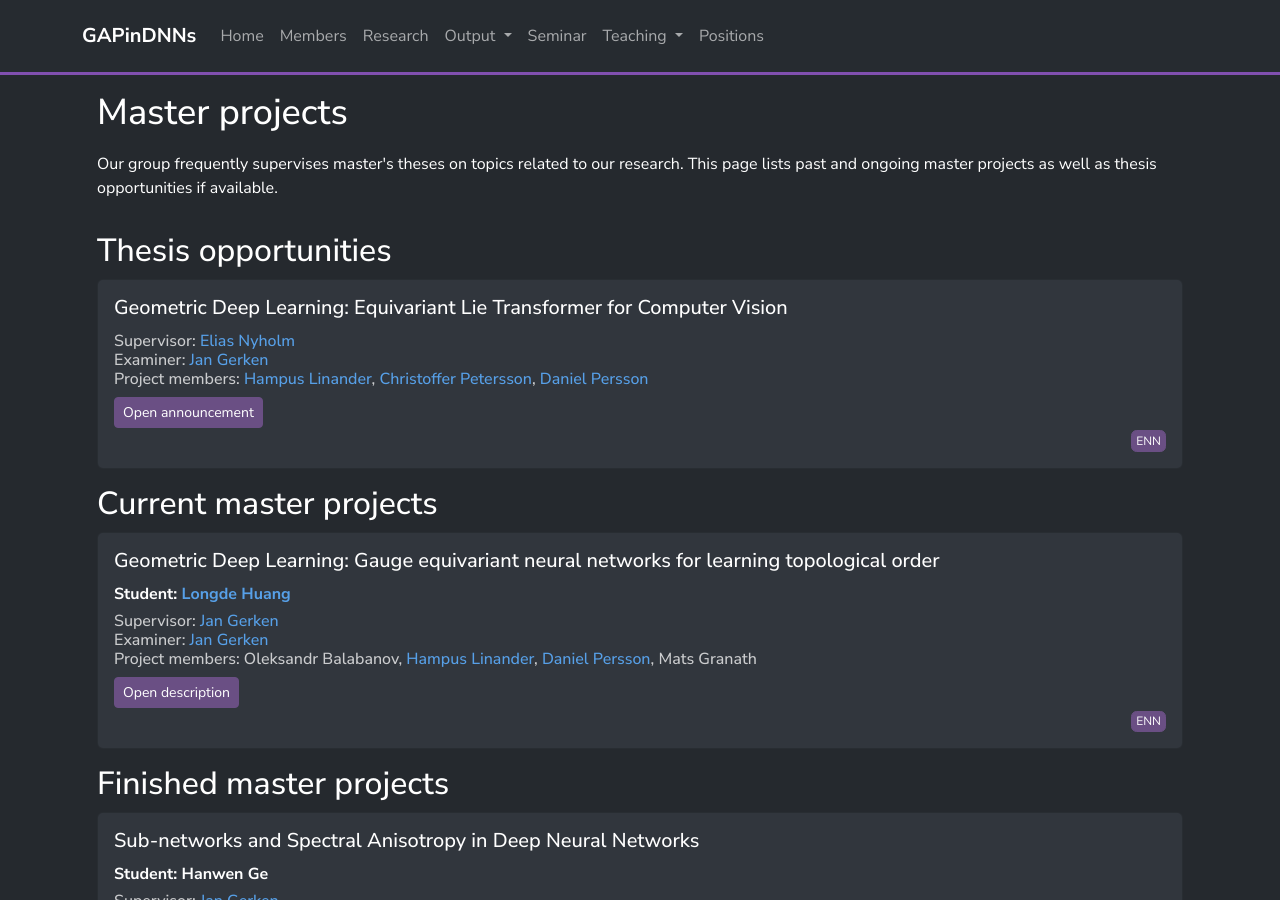
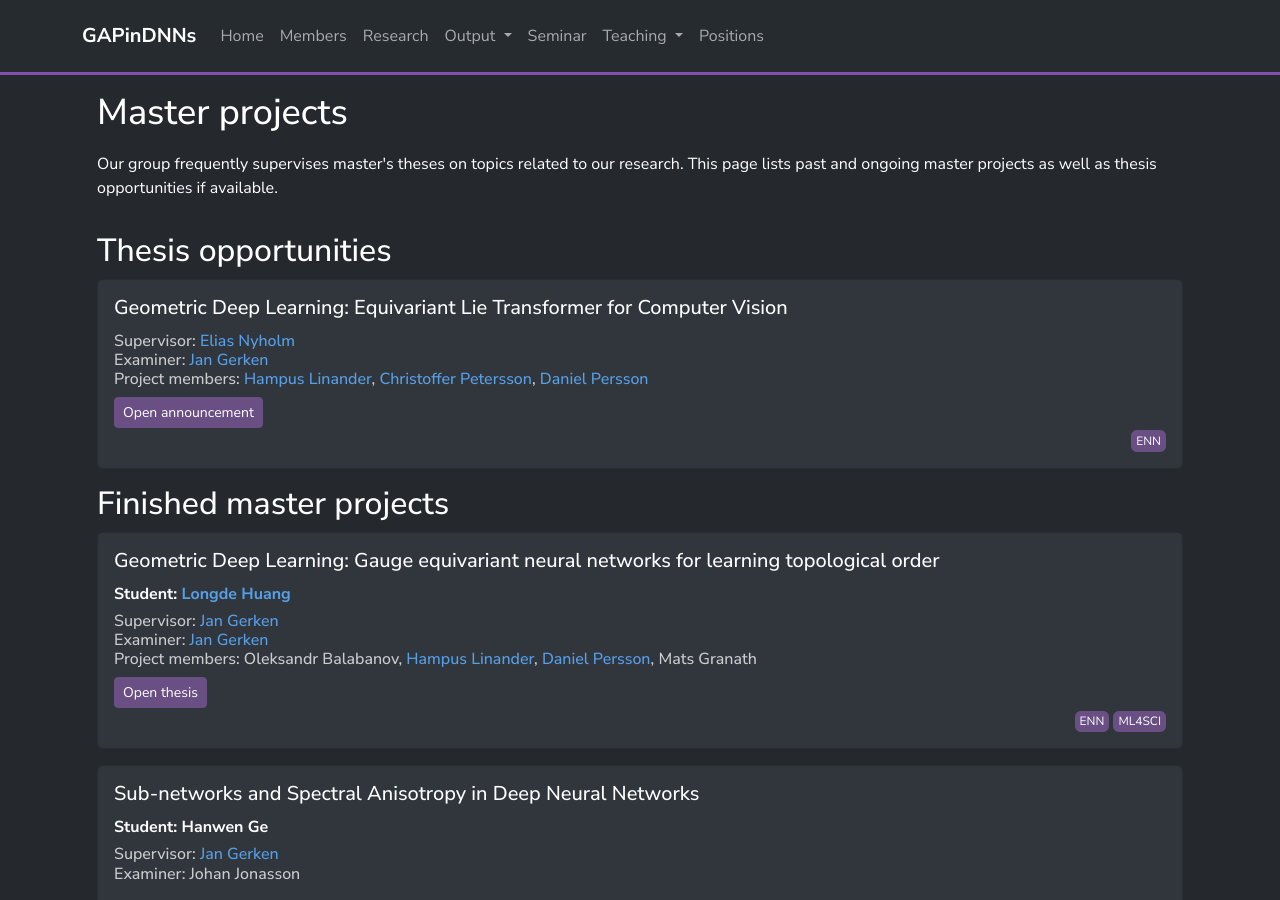
Before and after one commit to GAPinDNNs/gapindnns.github.io, a Jekyll site: the page built from _pages/master_projects.html, in a window 1280 px wide and 900 px high. Built offline with Jekyll 4.4.1, drawn with Linux system fonts in a browser that asks for light colours; nearby versions of some CDN libraries; some of the changed lines change nothing that is shown.

Commit message:
Move Longde's master's thesis to finished section

```diff
--- a/_data/master_projects.yml
+++ b/_data/master_projects.yml
@@ -20,9 +20,8 @@
     - ENN
 
 - title: "Geometric Deep Learning: Gauge equivariant neural networks for learning topological order"
-  status: ongoing
-  description:
-    url: /downloads/master_theses/project_description/Huang_equivariant_nns.pdf
+  status: finished
+  thesis: /downloads/master_theses/finished/Huang-2025.pdf
   students:
     - first_name: Longde
       last_name: Huang
@@ -43,6 +42,7 @@
       last_name: Granath
   tags:
     - ENN
+    - ML4SCI
 
 - title: "Sub-networks and Spectral Anisotropy in Deep Neural Networks"
   status: finished
```
Also changed, not shown: 1 other file.
